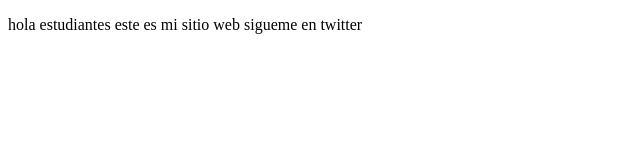
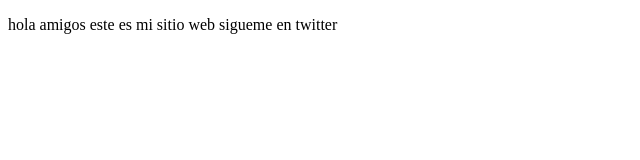
Before and after one commit to Miguel21hodl/proyectoDemoCursoPrework, a plain HTML site: page index.html in a window 1280 px wide. Shown: the full height of the page, 0-640 px from the left. Drawn offline with Linux system fonts and the light colour scheme.

Commit message:
cambios agregamos sitios de twicht

```diff
--- a/index.html
+++ b/index.html
@@ -8,7 +8,7 @@
 </head>
 <body>
      <p>
-         hola estudiantes este es mi sitio web
+         hola amigos  este es mi sitio web
          sigueme en twitter
      </p>
 </body>
```
